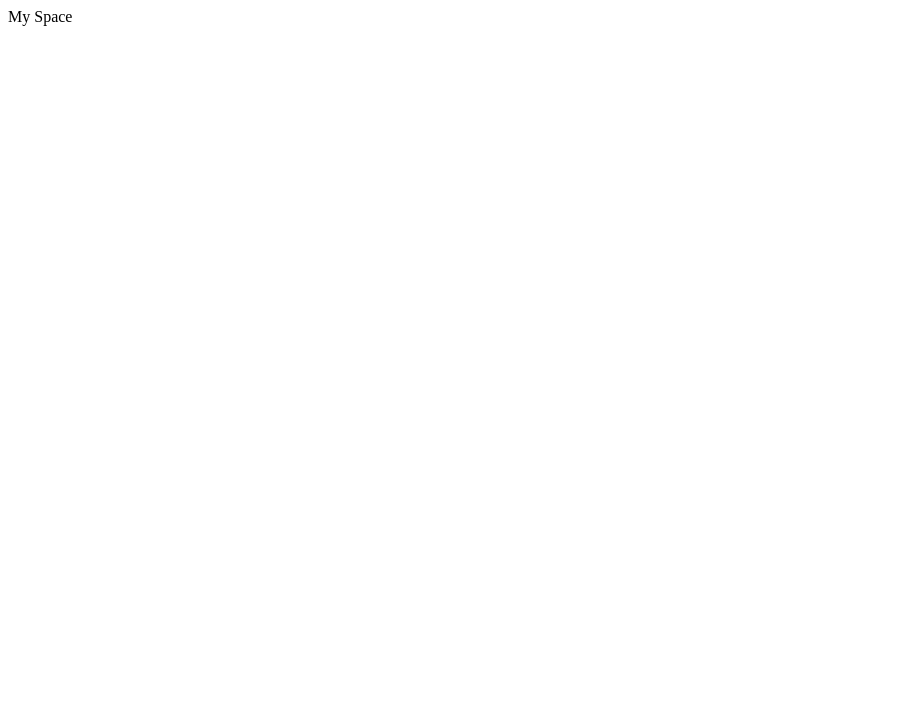
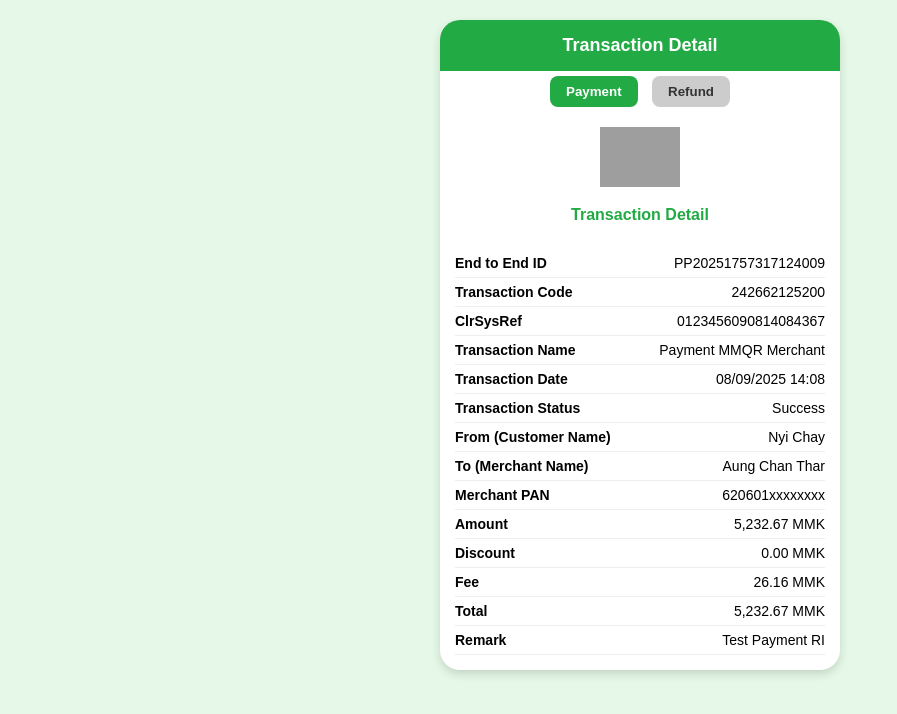
Before and after one commit to KaungHtetx/assets, a plain HTML site: page index.html in a window 1280 px wide. Shown: the whole page, without its empty margins (0-897 px from the left). Drawn offline with Linux system fonts and the light colour scheme; grey boxes are pictures that could not be loaded.

Commit message:
Update index.html

```diff
--- a/index.html
+++ b/index.html
@@ -1 +1,153 @@
-My Space
+<!DOCTYPE html>
+<html lang="en">
+<head>
+  <meta charset="UTF-8">
+  <meta name="viewport" content="width=device-width, initial-scale=1.0">
+  <title>Transaction Detail</title>
+  <style>
+    body {
+      font-family: Arial, sans-serif;
+      background-color: #e6f9e8;
+      margin: 0;
+      padding: 20px;
+      display: flex;
+      justify-content: center;
+    }
+    .container {
+      width: 100%;
+      max-width: 400px;
+      background: #fff;
+      border-radius: 20px;
+      box-shadow: 0 4px 10px rgba(0,0,0,0.15);
+      overflow: hidden;
+    }
+    .header {
+      background: #22aa44;
+      color: white;
+      text-align: center;
+      padding: 15px;
+      font-size: 18px;
+      font-weight: bold;
+    }
+    .logo {
+      text-align: center;
+      margin: 15px 0;
+    }
+    .logo img {
+      height: 60px;
+    }
+    .title {
+      text-align: center;
+      font-weight: bold;
+      margin-bottom: 10px;
+      color: #22aa44;
+    }
+    .info {
+      padding: 15px;
+    }
+    .row {
+      display: flex;
+      justify-content: space-between;
+      border-bottom: 1px solid #eee;
+      padding: 6px 0;
+      font-size: 14px;
+    }
+    .label {
+      font-weight: bold;
+    }
+    .buttons {
+      text-align: center;
+      margin-bottom: 15px;
+    }
+    .buttons button {
+      margin: 5px;
+      padding: 8px 16px;
+      border: none;
+      border-radius: 8px;
+      cursor: pointer;
+      background: #22aa44;
+      color: white;
+      font-weight: bold;
+    }
+    .buttons button.inactive {
+      background: #ccc;
+      color: #333;
+    }
+  </style>
+</head>
+<body>
+
+  <div class="container">
+    <div class="header">Transaction Detail</div>
+
+    <div class="buttons">
+      <button id="btnPayment">Payment</button>
+      <button id="btnRefund" class="inactive">Refund</button>
+    </div>
+
+    <div id="paymentScreen">
+      <div class="logo">
+        <img src="https://digitalwallet-poc-storage-s3.s3-ap-southeast-1.amazonaws.com/Uploads/officer/dfbdd98c-e775-4790-b21b-640d2f906c59.png" alt="Logo">
+      </div>
+      <div class="title">Transaction Detail</div>
+      <div class="info">
+        <div class="row"><span class="label">End to End ID</span><span>PP20251757317124009</span></div>
+        <div class="row"><span class="label">Transaction Code</span><span>242662125200</span></div>
+        <div class="row"><span class="label">ClrSysRef</span><span>0123456090814084367</span></div>
+        <div class="row"><span class="label">Transaction Name</span><span>Payment MMQR Merchant</span></div>
+        <div class="row"><span class="label">Transaction Date</span><span>08/09/2025 14:08</span></div>
+        <div class="row"><span class="label">Transaction Status</span><span>Success</span></div>
+        <div class="row"><span class="label">From (Customer Name)</span><span>Nyi Chay</span></div>
+        <div class="row"><span class="label">To (Merchant Name)</span><span>Aung Chan Thar</span></div>
+        <div class="row"><span class="label">Merchant PAN</span><span>620601xxxxxxxx</span></div>
+        <div class="row"><span class="label">Amount</span><span>5,232.67 MMK</span></div>
+        <div class="row"><span class="label">Discount</span><span>0.00 MMK</span></div>
+        <div class="row"><span class="label">Fee</span><span>26.16 MMK</span></div>
+        <div class="row"><span class="label">Total</span><span>5,232.67 MMK</span></div>
+        <div class="row"><span class="label">Remark</span><span>Test Payment RI</span></div>
+      </div>
+    </div>
+
+    <div id="refundScreen" style="display:none;">
+      <div class="logo">
+        <img src="https://digitalwallet-poc-storage-s3.s3-ap-southeast-1.amazonaws.com/Uploads/officer/dfbdd98c-e775-4790-b21b-640d2f906c59.png" alt="Logo">
+      </div>
+      <div class="title">Refund Detail</div>
+      <div class="info">
+        <div class="row"><span class="label">Refund ID</span><span>RF20251757317124009</span></div>
+        <div class="row"><span class="label">Original Transaction</span><span>PP20251757317124009</span></div>
+        <div class="row"><span class="label">Transaction Name</span><span>Refund MMQR Merchant</span></div>
+      		<div class="row"><span class="label">Refund Date</span><span>08/09/2025 15:20</span></div>
+        <div class="row"><span class="label">Refund Status</span><span>Refund Success</span></div>
+        <div class="row"><span class="label">Refunded From</span><span>Aumg Chan Thar</span></div>
+        <div class="row"><span class="label">Refunded To</span><span>Nyi Chay</span></div>
+        <div class="row"><span class="label">Refund Amount</span><span>5,206.51 MMK</span></div>
+        <div class="row"><span class="label">Remark</span><span>Refund of Test Payment RI</span></div>
+      </div>
+    </div>
+
+  </div>
+
+  <script>
+    const btnPayment = document.getElementById("btnPayment");
+    const btnRefund = document.getElementById("btnRefund");
+    const paymentScreen = document.getElementById("paymentScreen");
+    const refundScreen = document.getElementById("refundScreen");
+
+    btnPayment.onclick = () => {
+      paymentScreen.style.display = "block";
+      refundScreen.style.display = "none";
+      btnPayment.classList.remove("inactive");
+      btnRefund.classList.add("inactive");
+    };
+
+    btnRefund.onclick = () => {
+      paymentScreen.style.display = "none";
+      refundScreen.style.display = "block";
+      btnRefund.classList.remove("inactive");
+      btnPayment.classList.add("inactive");
+    };
+  </script>
+
+</body>
+</html>
```
